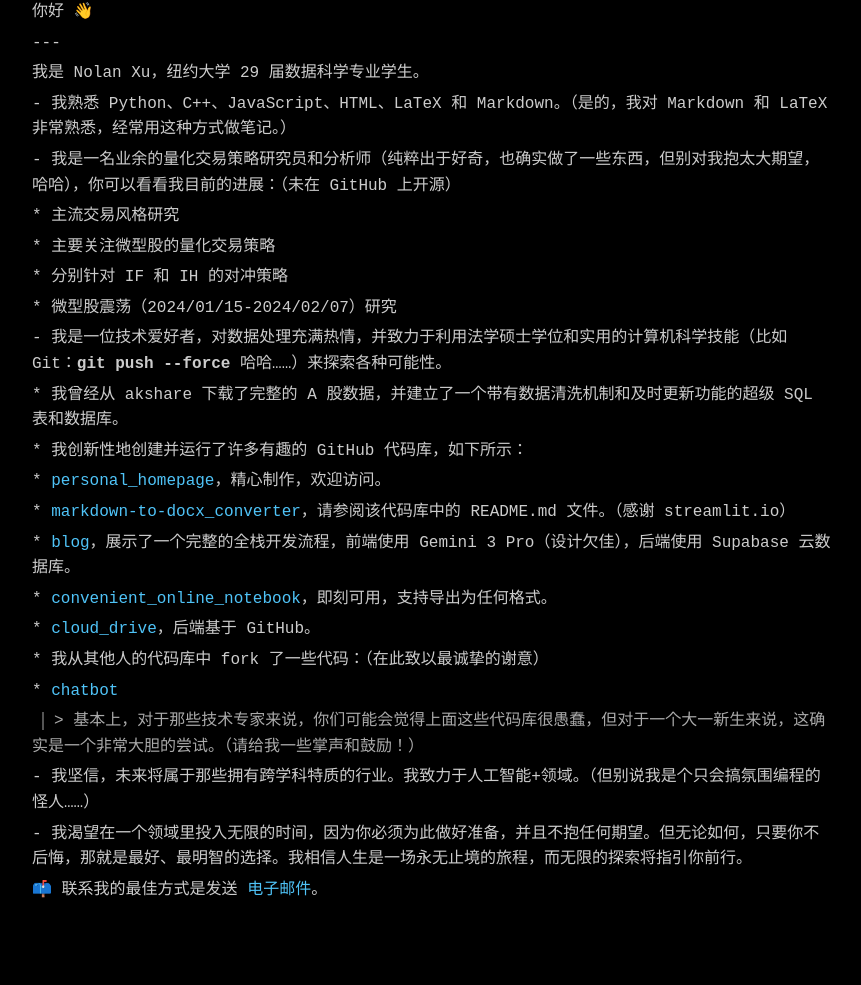
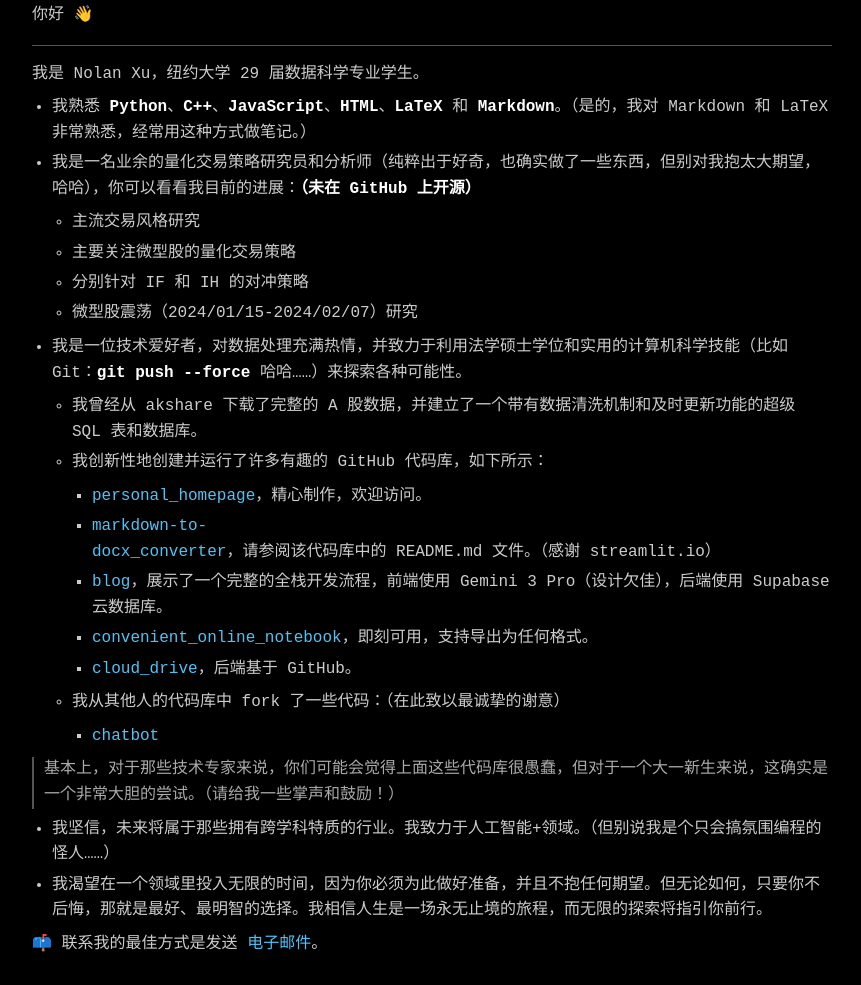
Before and after one commit to Nolan180940/about, a plain HTML site: page index.html in a window 1280 px wide. Shown: the part 331-1316 px from the top of the page, without its empty margins (208-1069 px from the left). Before the commit the page ends 1239 px from the top, so only its background shows below. Drawn offline with Linux system fonts and the light colour scheme.

Commit message:
Update index.html

```diff
--- a/index.html
+++ b/index.html
@@ -12,8 +12,7 @@
             color: #ccc;
             font-family: 'Courier New', Courier, monospace;
             line-height: 1.6;
-            overflow: hidden;
-            height: 100vh;
+            min-height: 100vh;
             display: flex;
             justify-content: center;
             align-items: flex-start;
@@ -51,31 +50,63 @@
             color: #4fc3f7;
         }
 
-        /* 用于普通文本段落 */
-        .text {
+        /* 新增样式：用于 Markdown 转换后的元素 */
+        .markdown-text {
             color: #ccc;
         }
 
-        /* 强调（加粗） */
-        .bold {
-            font-weight: bold;
+        .markdown-text p {
+            margin: 0.5em 0;
         }
 
-        /* 链接样式 */
-        .link {
+        .markdown-text hr {
+            border: none;
+            border-top: 1px solid #555;
+            margin: 1em 0;
+        }
+
+        .markdown-text ul {
+            padding-left: 20px;
+            margin: 0.5em 0;
+            list-style-type: disc; /* 一级列表 • */
+        }
+
+        .markdown-text ul ul {
+            list-style-type: circle; /* 二级列表 ○ */
+        }
+
+        .markdown-text ul ul ul {
+            list-style-type: square; /* 三级列表 ▪ */
+        }
+
+        .markdown-text li {
+            margin: 0.3em 0;
+        }
+
+        .markdown-text blockquote {
+            color: #aaa;
+            border-left: 2px solid #555;
+            padding-left: 10px;
+            margin: 0.5em 0;
+        }
+
+        .markdown-text strong,
+        .markdown-text b {
+            font-weight: bold;
+            color: #fff;
+        }
+
+        .markdown-text a {
             color: #4fc3f7;
             text-decoration: none;
         }
-        .link:hover {
+        .markdown-text a:hover {
             text-decoration: underline;
         }
 
-        /* 引用块 */
-        .blockquote {
-            color: #aaa;
-            border-left: 2px solid #555;
-            padding-left: 10px;
-            margin-left: 10px;
+        /* 保持终端行内样式兼容 */
+        .line .markdown-text {
+            display: block;
         }
     </style>
 </head>
@@ -93,29 +124,55 @@
         <div class="line"><span class="prompt">→</span> About</div>
 
         <!-- 插入的 Markdown 内容开始 -->
-        <div class="line"><span class="text">你好 👋</span></div>
-        <div class="line"><span class="text">---</span></div>
-        <div class="line"><span class="text">我是 Nolan Xu，纽约大学 29 届数据科学专业学生。</span></div>
-        <div class="line"><span class="text">- 我熟悉 Python、C++、JavaScript、HTML、LaTeX 和 Markdown。（是的，我对 Markdown 和 LaTeX 非常熟悉，经常用这种方式做笔记。）</span></div>
-        <div class="line"><span class="text">- 我是一名业余的量化交易策略研究员和分析师（纯粹出于好奇，也确实做了一些东西，但别对我抱太大期望，哈哈），你可以看看我目前的进展：（未在 GitHub 上开源）</span></div>
-        <div class="line"><span class="text">  * 主流交易风格研究</span></div>
-        <div class="line"><span class="text">  * 主要关注微型股的量化交易策略</span></div>
-        <div class="line"><span class="text">  * 分别针对 IF 和 IH 的对冲策略</span></div>
-        <div class="line"><span class="text">  * 微型股震荡（2024/01/15-2024/02/07）研究</span></div>
-        <div class="line"><span class="text">- 我是一位技术爱好者，对数据处理充满热情，并致力于利用法学硕士学位和实用的计算机科学技能（比如 Git：<span class="bold">git push --force</span> 哈哈……）来探索各种可能性。</span></div>
-        <div class="line"><span class="text">  * 我曾经从 akshare 下载了完整的 A 股数据，并建立了一个带有数据清洗机制和及时更新功能的超级 SQL 表和数据库。</span></div>
-        <div class="line"><span class="text">  * 我创新性地创建并运行了许多有趣的 GitHub 代码库，如下所示：</span></div>
-        <div class="line"><span class="text">    * <a href="https://github.com/Nolan180940/Nolan180940.github.io" class="link">personal_homepage</a>，精心制作，欢迎访问。</span></div>
-        <div class="line"><span class="text">    * <a href="https://github.com/Nolan180940/md-to-word" class="link">markdown-to-docx_converter</a>，请参阅该代码库中的 README.md 文件。（感谢 streamlit.io）</span></div>
-        <div class="line"><span class="text">    * <a href="https://github.com/Nolan180940/blog" class="link">blog</a>，展示了一个完整的全栈开发流程，前端使用 Gemini 3 Pro（设计欠佳），后端使用 Supabase 云数据库。</span></div>
-        <div class="line"><span class="text">    * <a href="https://github.com/Nolan180940/Notebook" class="link">convenient_online_notebook</a>，即刻可用，支持导出为任何格式。</span></div>
-        <div class="line"><span class="text">    * <a href="https://github.com/Nolan180940/my-cloud" class="link">cloud_drive</a>，后端基于 GitHub。</span></div>
-        <div class="line"><span class="text">  * 我从其他人的代码库中 fork 了一些代码：（在此致以最诚挚的谢意）</span></div>
-        <div class="line"><span class="text">    * <a href="https://github.com/Nolan180940/llm-examples" class="link">chatbot</a></span></div>
-        <div class="line"><span class="blockquote">&gt; 基本上，对于那些技术专家来说，你们可能会觉得上面这些代码库很愚蠢，但对于一个大一新生来说，这确实是一个非常大胆的尝试。（请给我一些掌声和鼓励！）</span></div>
-        <div class="line"><span class="text">- 我坚信，未来将属于那些拥有跨学科特质的行业。我致力于人工智能+领域。（但别说我是个只会搞氛围编程的怪人……）</span></div>
-        <div class="line"><span class="text">- 我渴望在一个领域里投入无限的时间，因为你必须为此做好准备，并且不抱任何期望。但无论如何，只要你不后悔，那就是最好、最明智的选择。我相信人生是一场永无止境的旅程，而无限的探索将指引你前行。</span></div>
-        <div class="line"><span class="text">📫 联系我的最佳方式是发送 <a href="mailto:Alexander_123Wiggins@proton.me" class="link">电子邮件</a>。</span></div>
+        <div class="line">
+            <div class="markdown-text">
+                <p>你好 👋</p>
+                <hr>
+                <p>我是 Nolan Xu，纽约大学 29 届数据科学专业学生。</p>
+
+                <ul>
+                    <li>我熟悉 <strong>Python</strong>、<strong>C++</strong>、<strong>JavaScript</strong>、<strong>HTML</strong>、<strong>LaTeX</strong> 和 <strong>Markdown</strong>。（是的，我对 Markdown 和 LaTeX 非常熟悉，经常用这种方式做笔记。）</li>
+                    <li>我是一名业余的量化交易策略研究员和分析师（纯粹出于好奇，也确实做了一些东西，但别对我抱太大期望，哈哈），你可以看看我目前的进展：<strong>（未在 GitHub 上开源）</strong>
+                        <ul>
+                            <li>主流交易风格研究</li>
+                            <li>主要关注微型股的量化交易策略</li>
+                            <li>分别针对 IF 和 IH 的对冲策略</li>
+                            <li>微型股震荡（2024/01/15-2024/02/07）研究</li>
+                        </ul>
+                    </li>
+                    <li>我是一位技术爱好者，对数据处理充满热情，并致力于利用法学硕士学位和实用的计算机科学技能（比如 Git：<strong>git push --force</strong> 哈哈……）来探索各种可能性。
+                        <ul>
+                            <li>我曾经从 akshare 下载了完整的 A 股数据，并建立了一个带有数据清洗机制和及时更新功能的超级 SQL 表和数据库。</li>
+                            <li>我创新性地创建并运行了许多有趣的 GitHub 代码库，如下所示：
+                                <ul>
+                                    <li><a href="https://github.com/Nolan180940/Nolan180940.github.io">personal_homepage</a>，精心制作，欢迎访问。</li>
+                                    <li><a href="https://github.com/Nolan180940/md-to-word">markdown-to-docx_converter</a>，请参阅该代码库中的 README.md 文件。（感谢 streamlit.io）</li>
+                                    <li><a href="https://github.com/Nolan180940/blog">blog</a>，展示了一个完整的全栈开发流程，前端使用 Gemini 3 Pro（设计欠佳），后端使用 Supabase 云数据库。</li>
+                                    <li><a href="https://github.com/Nolan180940/Notebook">convenient_online_notebook</a>，即刻可用，支持导出为任何格式。</li>
+                                    <li><a href="https://github.com/Nolan180940/my-cloud">cloud_drive</a>，后端基于 GitHub。</li>
+                                </ul>
+                            </li>
+                            <li>我从其他人的代码库中 fork 了一些代码：（在此致以最诚挚的谢意）
+                                <ul>
+                                    <li><a href="https://github.com/Nolan180940/llm-examples">chatbot</a></li>
+                                </ul>
+                            </li>
+                        </ul>
+                    </li>
+                </ul>
+
+                <blockquote>
+                    基本上，对于那些技术专家来说，你们可能会觉得上面这些代码库很愚蠢，但对于一个大一新生来说，这确实是一个非常大胆的尝试。（请给我一些掌声和鼓励！）
+                </blockquote>
+
+                <ul>
+                    <li>我坚信，未来将属于那些拥有跨学科特质的行业。我致力于人工智能+领域。（但别说我是个只会搞氛围编程的怪人……）</li>
+                    <li>我渴望在一个领域里投入无限的时间，因为你必须为此做好准备，并且不抱任何期望。但无论如何，只要你不后悔，那就是最好、最明智的选择。我相信人生是一场永无止境的旅程，而无限的探索将指引你前行。</li>
+                </ul>
+
+                <p>📫 联系我的最佳方式是发送 <a href="mailto:Alexander_123Wiggins@proton.me">电子邮件</a>。</p>
+            </div>
+        </div>
         <!-- 插入的 Markdown 内容结束 -->
     </div>
 
@@ -130,7 +187,6 @@
             document.getElementById('current-time-4').textContent = timeString;
             document.getElementById('current-time-5').textContent = timeString;
             document.getElementById('current-time-6').textContent = timeString;
-            // 注意：原代码中有 current-time-7，但 HTML 中未定义，可安全忽略
         }
 
         setInterval(updateTime, 1000);
```
